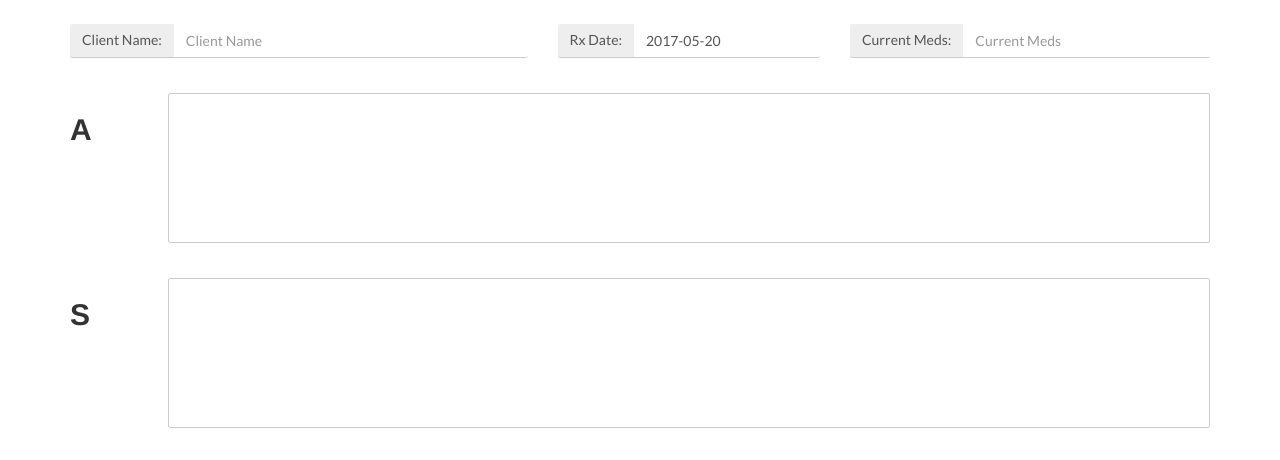
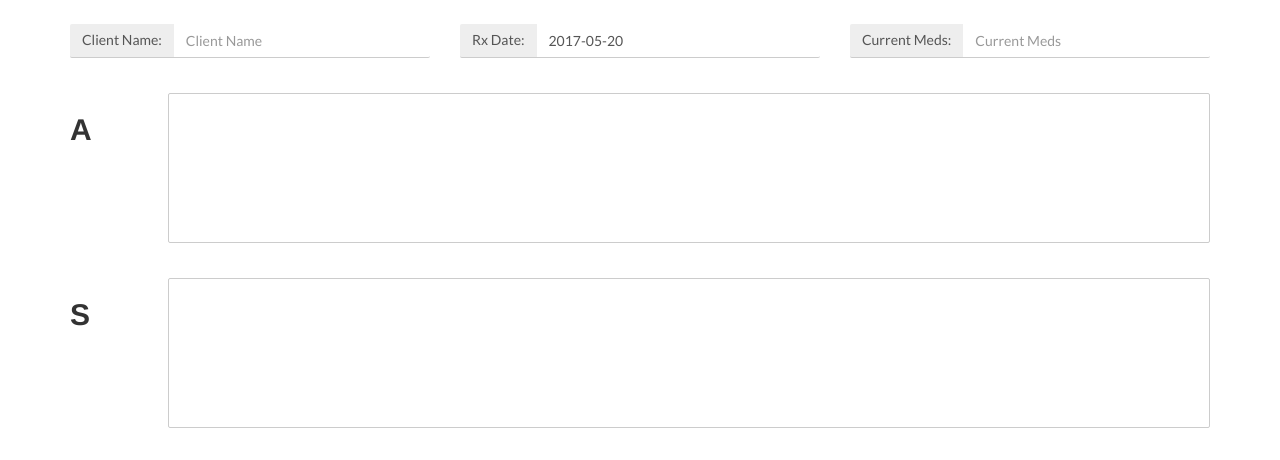
Before and after one commit to jgkeightley/resolute-web, a website: page aster/index.html in a window 1280 px wide. Shown: the part 143-603 px from the top of the page. Drawn offline with nearby package versions, Linux system fonts and the light colour scheme.

Commit message:
Edit Spacing

```diff
--- a/aster/index.html
+++ b/aster/index.html
@@ -41,7 +41,7 @@
         <form id="newClient">
 
           <div class="row">
-            <div class="col-xs-5">
+            <div class="col-xs-4">
               <div class="form-group">
                 <div class="input-group">
                   <div class="input-group-addon form-underlined">Client Name:</div>
@@ -50,7 +50,7 @@
               </div>
             </div>
 
-            <div class="col-xs-3">
+            <div class="col-xs-4">
               <div class="form-group">
                 <div class="input-group">
                   <div class="input-group-addon form-underlined">Rx Date:</div>
```
